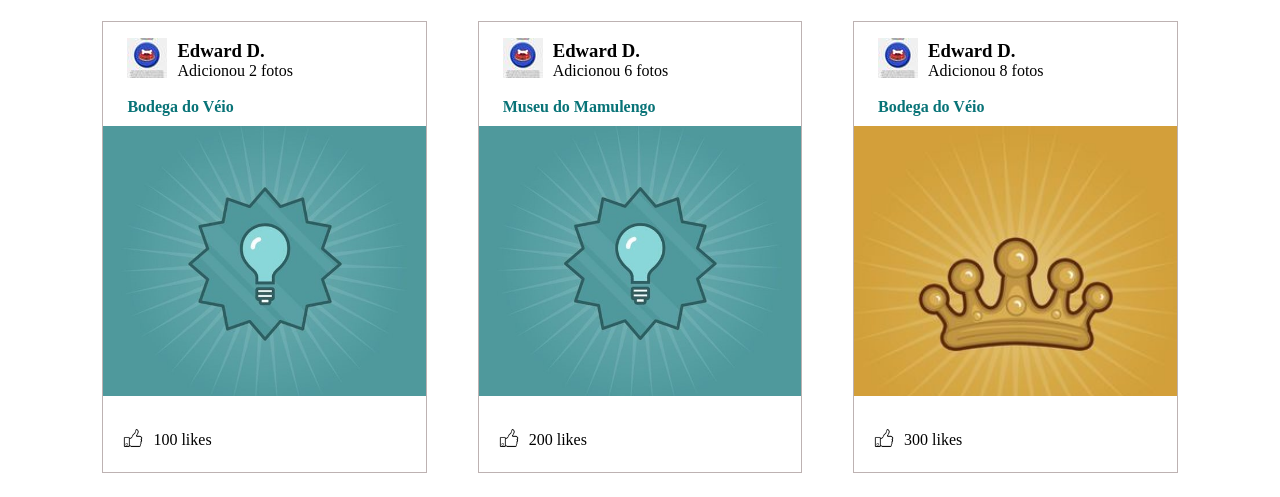
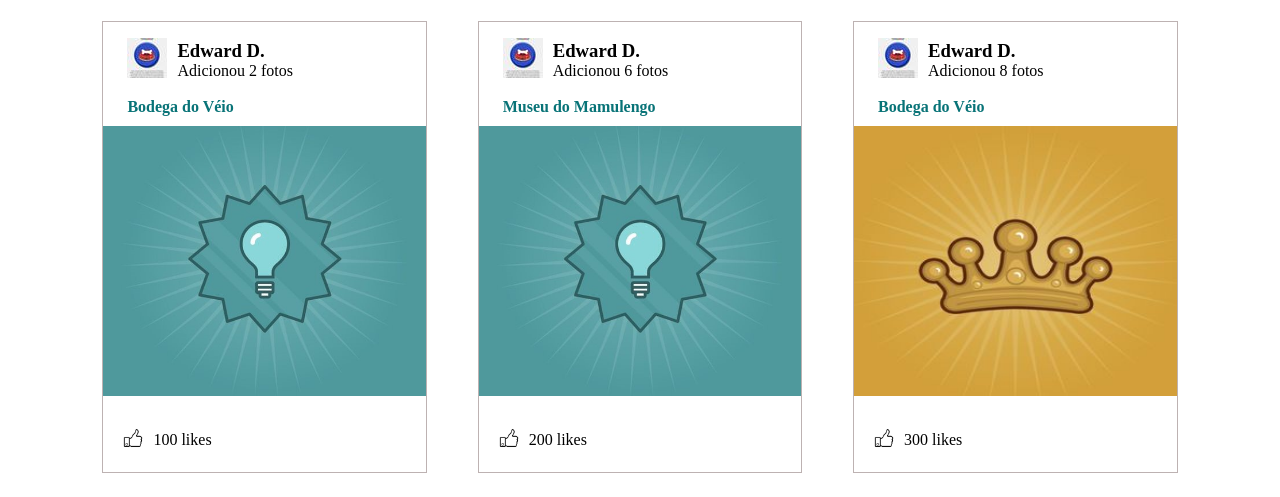
Before and after one commit to MaurilioFlorencio/YelpClone, a plain HTML site: page index.html in a window 1280 px wide. Shown: the part 637-1134 px from the top of the page. Drawn offline with Linux system fonts and the light colour scheme.

Commit message:
detalhamento e correção de bugs

```diff
--- a/index.html
+++ b/index.html
@@ -58,7 +58,8 @@
                 </div>
             </div>
             <a href="">Bodega do Véio</a>
-            <div class="imagemb1">
+            <div class="imagem1">
+                <img src="./imagens/ideia.jpg" alt="ideia1">
             </div>
             <div class="perfil1">
                 <div class="likeimage">
@@ -80,7 +81,8 @@
                 </div>
             </div>
             <a href="">Museu do Mamulengo</a>
-            <div class="imagemb2">
+            <div class="imagem2">
+                <img src="./imagens/ideia.jpg" alt="ideia2">
             </div>
             <div class="perfil22">
                 <div class="likeimage">
@@ -102,7 +104,8 @@
                 </div>
             </div>
             <a href="">Bodega do Véio</a>
-            <div class="imagemb3">
+            <div class="imagem3">
+                <img src="./imagens/Coroa.jpg" alt="coroa">
             </div>
             <div class="perfil33">
                 <div class="likeimage">
--- a/style.css
+++ b/style.css
@@ -170,12 +170,14 @@
 .perfil h3{
     margin-left: 10px;
 }
-.imagemb1{
+.imagem1{
+    width: 100%;
     height: 60%;
-    background-color: aqua;
-    background-size: cover;
-    background-image: url(./imagens/ideia.jpg);
     margin-top: 10px;
+}
+.imagem1 img{
+    width: 100%;
+    height: 100%;
 }
 .perfil1{
     display: flex;
@@ -185,7 +187,6 @@
 .likeimage img{
     height: 20px;
     margin-left: 20px;
-
 }
 .perfil1 p{
     margin-left: 10px;
@@ -217,12 +218,14 @@
 .perfil2 h3{
     margin-left: 10px;
 }
-.imagemb2{
+.imagem2{
+    width: 100%;
     height: 60%;
-    background-color: aqua;
-    background-size: cover;
-    background-image: url(./imagens/ideia.jpg);
     margin-top: 10px;
+}
+.imagem2 img{
+    width: 100%;
+    height: 100%;
 }
 .perfil22{
     display: flex;
@@ -264,12 +267,14 @@
 .perfil3 h3{
     margin-left: 10px;
 }
-.imagemb3{
+.imagem3{
+    width: 100%;
     height: 60%;
-    background-color: aqua;
-    background-size: cover;
-    background-image: url(./imagens/Coroa.jpg);
     margin-top: 10px;
+}
+.imagem3 img{
+    width: 100%;
+    height: 100%;
 }
 .perfil33{
     display: flex;
```
